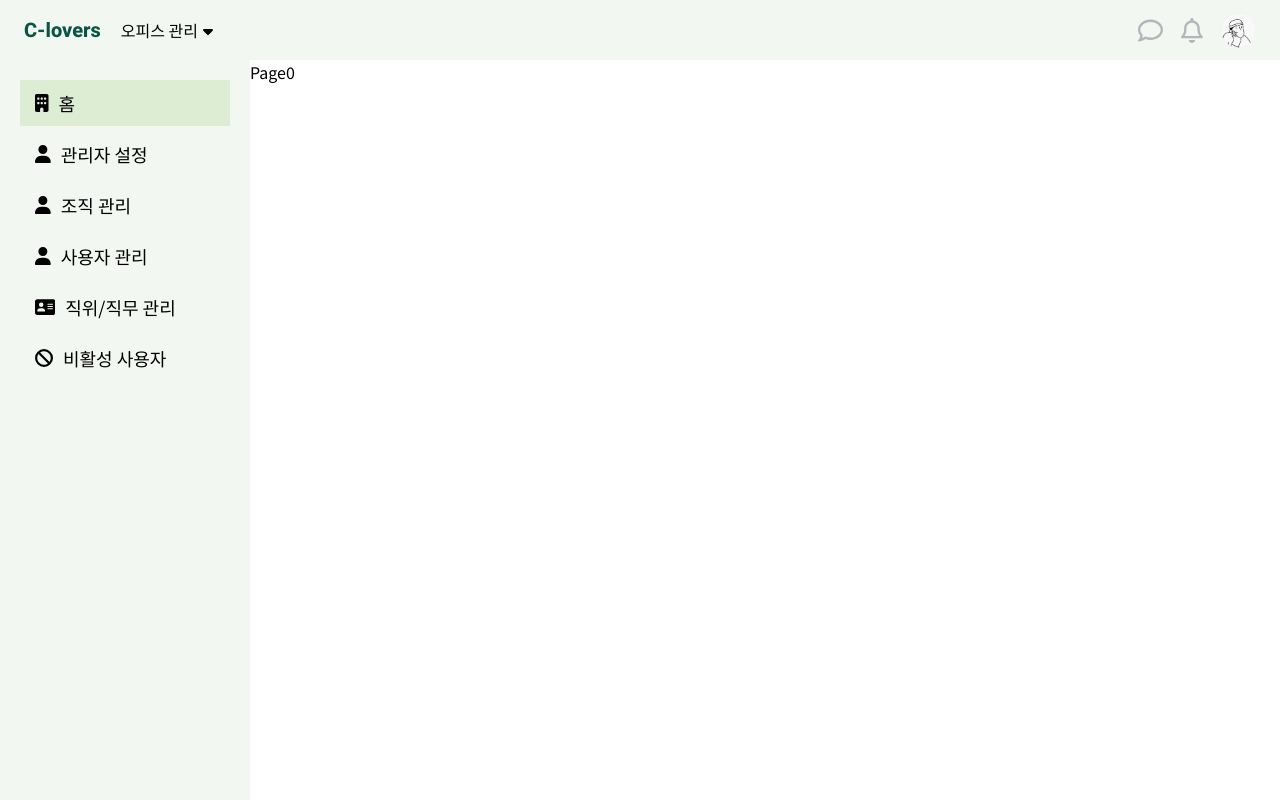
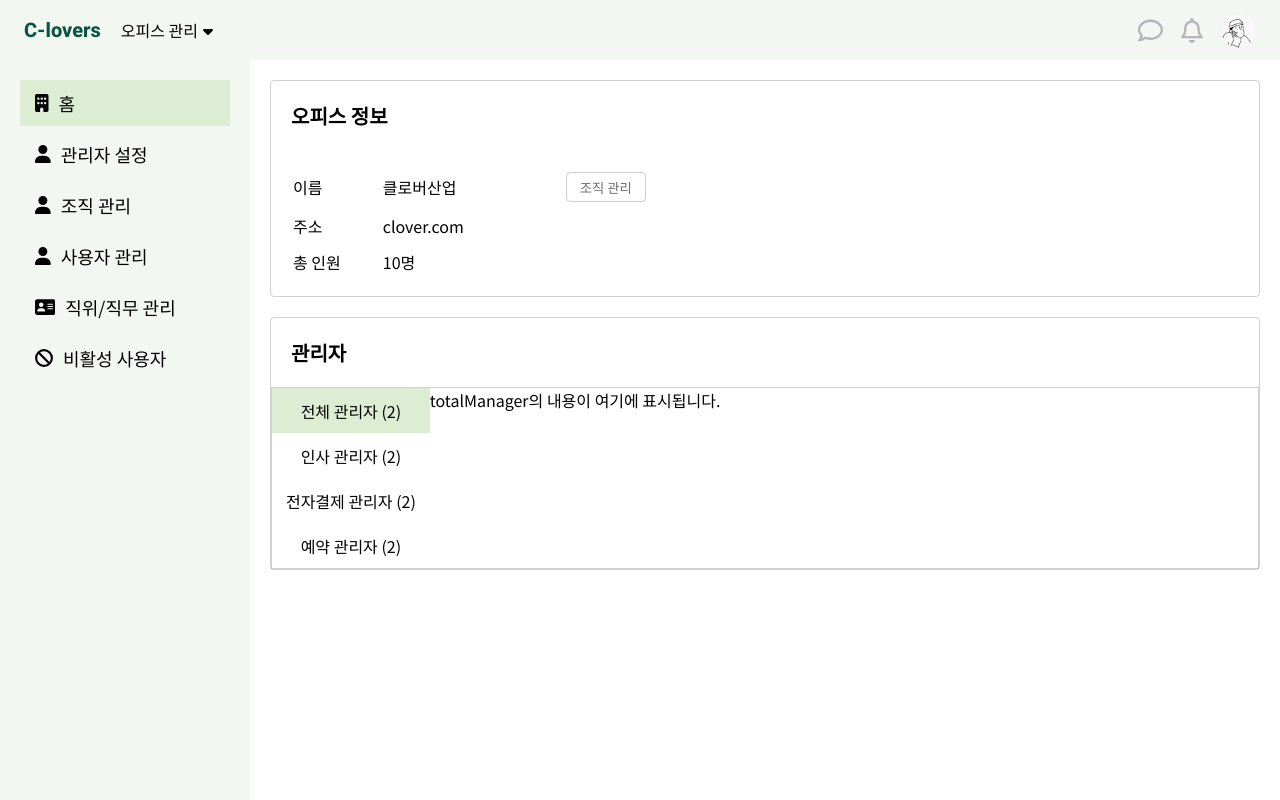
Before and after one commit to najang/C-lovers_React, a React (Create React App) app: page /admin/office in a window 1280 px wide. Built offline with nearby package versions, Linux system fonts and the light colour scheme.

Commit message:
Admin Office Home Control -1

```diff
--- /dev/null
+++ b/src/pages/Office/Home/OfficeAdmin/OfficeAdmin.js
@@ -0,0 +1,53 @@
+import officeAdmin from "./OfficeAdmin.module.css";
+import { useState } from "react";
+
+const OfficeAdmin = () => {
+    const [selected, setSelected] = useState("totalManager");
+
+    const handleSelect = (category) => {
+        setSelected(category);
+    };
+
+    return (
+        <div className={officeAdmin.office__admin__div}>
+            <div className={officeAdmin.office__admin__updiv}>
+                <p className={officeAdmin.office__admin__title}>관리자</p>
+            </div>
+            <div className={officeAdmin.office__admin__downdiv}>
+                <div className={officeAdmin.office__admin__nav}>
+                    <ul>
+                        <li
+                            onClick={() => handleSelect('totalManager')}
+                            className={selected === 'totalManager' ? officeAdmin.office__admin__nav__div__selected : officeAdmin.office__admin__nav__div}
+                        >
+                            전체 관리자 (2)
+                        </li>
+                        <li
+                            onClick={() => handleSelect('humanResourceManager')}
+                            className={selected === 'humanResourceManager' ? officeAdmin.office__admin__nav__div__selected : officeAdmin.office__admin__nav__div}
+                        >
+                            인사 관리자 (2)
+                        </li>
+                        <li
+                            onClick={() => handleSelect('electricApprovalManager')}
+                            className={selected === 'electricApprovalManager' ? officeAdmin.office__admin__nav__div__selected : officeAdmin.office__admin__nav__div}
+                        >
+                            전자결제 관리자 (2)
+                        </li>
+                        <li
+                            onClick={() => handleSelect('reservationManager')}
+                            className={selected === 'reservationManager' ? officeAdmin.office__admin__nav__div__selected : officeAdmin.office__admin__nav__div}
+                        >
+                            예약 관리자 (2)
+                        </li>
+                    </ul>
+                </div>
+                <div className={officeAdmin.office__admin__maindiv}>
+                    {selected && <p>{`${selected}의 내용이 여기에 표시됩니다.`}</p>}
+                </div>
+            </div>
+        </div>
+    );
+};
+
+export default OfficeAdmin;
--- /dev/null
+++ b/src/pages/Office/Home/OfficeAdmin/OfficeAdmin.module.css
@@ -0,0 +1,52 @@
+.office__admin__div{
+    margin:20px;
+    border: 1px solid #6c6c7250;
+    border-radius: 4px;
+}
+
+.office__admin__title{
+    font-size: 20px;
+    font-weight : 700;
+}
+
+.office__admin__updiv{
+    padding:20px;
+}
+
+.office__admin__downdiv{
+    overflow-y: hidden;
+    border: 1px solid #6c6c7250;
+
+}
+
+.office__admin__nav{
+    float:left;
+    width:16%;
+    height:100%;
+}
+
+.office__admin__nav__div{
+    display:flex;
+    justify-content: center;
+    align-items: center;
+    height:45px;
+}
+
+.office__admin__nav__div__selected{
+    display:flex;
+    justify-content: center;
+    align-items: center;
+    height:45px;
+    background-color: #DCEDD4;
+}
+
+
+.office__admin__nav__div:hover{
+    cursor: pointer;
+}
+
+.office__admin__maindiv{
+    float:right;
+    width:84%;
+    height:100%;
+}
--- a/src/pages/Office/Home/OfficeHome.js
+++ b/src/pages/Office/Home/OfficeHome.js
@@ -1,11 +1,15 @@
 import { Routes, Route } from "react-router-dom";
-import AdminSetting from "./AdminSetting/AdminSetting";
+import OfficeInfo from "./OfficeInfo/OfficeInfo";
+import OfficeAdmin from "./OfficeAdmin/OfficeAdmin";
+import "./OfficeHome.module.css"
 
 const OfficeHome = () => {
 
     return(
-        <AdminSetting></AdminSetting>
-
+        <div>
+            <OfficeInfo></OfficeInfo>
+            <OfficeAdmin></OfficeAdmin>
+        </div>
     );
 };
 
--- a/src/pages/Office/Home/OfficeInfo/OfficeInfo.js
+++ b/src/pages/Office/Home/OfficeInfo/OfficeInfo.js
@@ -0,0 +1,52 @@
+import axios from 'axios';
+import { useContext, useEffect, useState } from 'react'
+import {Link} from 'react-router-dom'
+import officeInfo from "./OfficeInfo.module.css"
+import { MenuContext } from '../../Office';
+
+
+
+const OfficeInfo = () => {
+    // const [numOfWorker, setNumOFWorker] = useState(0);
+
+    // useEffect(
+    //     axios.get("/officer/numberOfOfficer").then((resp) =>{
+    //      setNumberOfWorker(resp.data.numberOfWorker)
+    //     },[])
+    // )
+
+
+    const {setSelectedMenu} = useContext(MenuContext);
+
+    const onOrganizeClick = ()=>{
+        setSelectedMenu("organization")
+    };
+
+    return(
+        <div className={officeInfo.office__info__div}>
+           <p className={officeInfo.office__info__title}>오피스 정보</p>
+           <table className={officeInfo.office__info__table}>
+                <tbody>
+                    <tr className={officeInfo.office__info__table__tr}>
+                        <td><p className={officeInfo.office__info__table__p__index}>이름</p></td>
+                        <td><p className={officeInfo.office__info__table__p__index2}>클로버산업</p></td>
+                        <td><Link to="./organization"><button className={officeInfo.office__organization__button} onClick={onOrganizeClick}>조직 관리</button></Link></td>
+                    </tr>
+                    <tr className={officeInfo.office__info__table__tr}>
+                        <td><p className={officeInfo.office__info__table__p__index}>주소</p></td>
+                        <td><p className={officeInfo.office__info__table__p__index2}>clover.com</p></td>
+                        <td></td>
+                    </tr>
+                    <tr className={officeInfo.office__info__table__tr}>
+                        <td><p className={officeInfo.office__info__table__p__index}>총 인원</p></td>
+                        <td><p className={officeInfo.office__info__table__p__index2}>10명</p></td>
+                        <td></td>
+                    </tr>
+                </tbody>
+           </table>
+        </div>
+    )
+}
+
+
+export default OfficeInfo;
--- a/src/pages/Office/Home/OfficeInfo/OfficeInfo.module.css
+++ b/src/pages/Office/Home/OfficeInfo/OfficeInfo.module.css
@@ -0,0 +1,41 @@
+.office__info__div{
+    margin:20px;
+    padding:20px;
+    border: 1px solid #6c6c7250;
+    border-radius: 4px;
+}
+
+.office__info__title{
+    font-size: 20px;
+    font-weight : 700;
+    margin-bottom : 30px;
+
+}
+
+.office__info__table__p__index{
+    margin-top: 10px;
+    margin-right: 40px;
+}
+
+.office__info__table__p__index2{
+    margin-top: 10px;
+    margin-right: 100px;
+}
+
+.office__organization__button{
+    width:80px;
+    height:30px;
+    margin-top: 10px;
+    background-color: #FFFFFF00;
+    border: 1px solid #7D7D7260;
+    border-radius: 4px;
+    color: #6c6c72;;
+}
+
+.office__organization__button:hover{
+    background-color: #7D7D7260;
+    color: white;
+    border : none;
+    transition-duration: 0.25s;
+    cursor: pointer;
+}
--- a/src/pages/Office/Office.js
+++ b/src/pages/Office/Office.js
@@ -3,11 +3,9 @@ import NaviBar from "./components/NaviBar/NaviBar";
 import style from "./Office.module.css";
 import { Routes, Route } from "react-router-dom";
 import User from "./User/User";
+import OfficeHome from "./Home/OfficeHome";
 import { createContext, useState } from "react";
 
-const Page0 = () => {
-  return <div>Page0</div>;
-};
 
 const Page1 = () => {
   return <div>Page1</div>;
@@ -30,7 +28,7 @@ const Office = () => {
           <NaviBar></NaviBar>
           <div className={style.body__main}>
             <Routes>
-              <Route path="/" element={<Page0 />}></Route>
+              <Route path="/" element={<OfficeHome />}></Route>
               <Route path="/administrator" element={<Page1 />}></Route>
               <Route path="/organization" element={<Page2 />}></Route>
               <Route path="/user/*" element={<User />}></Route>
```
